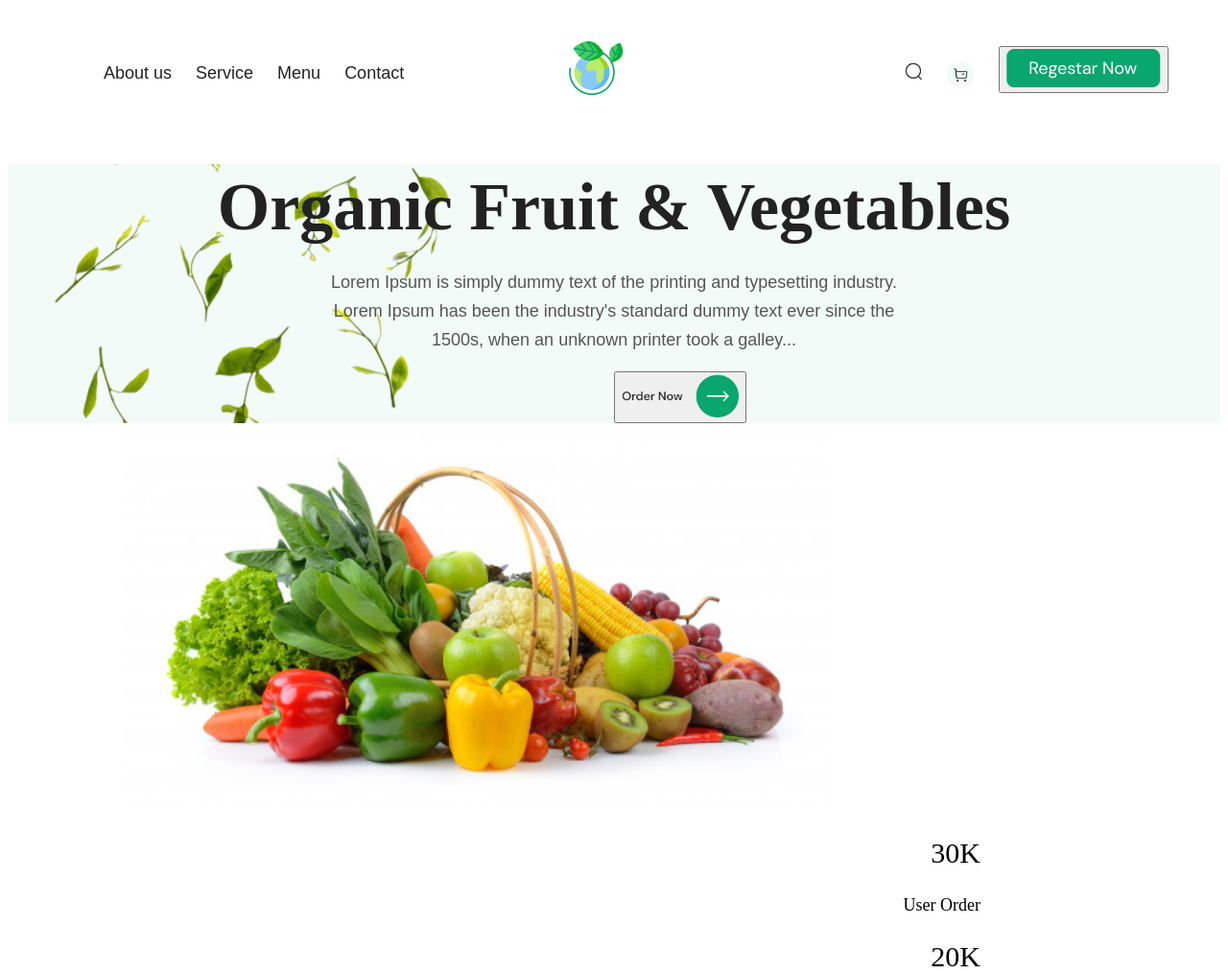
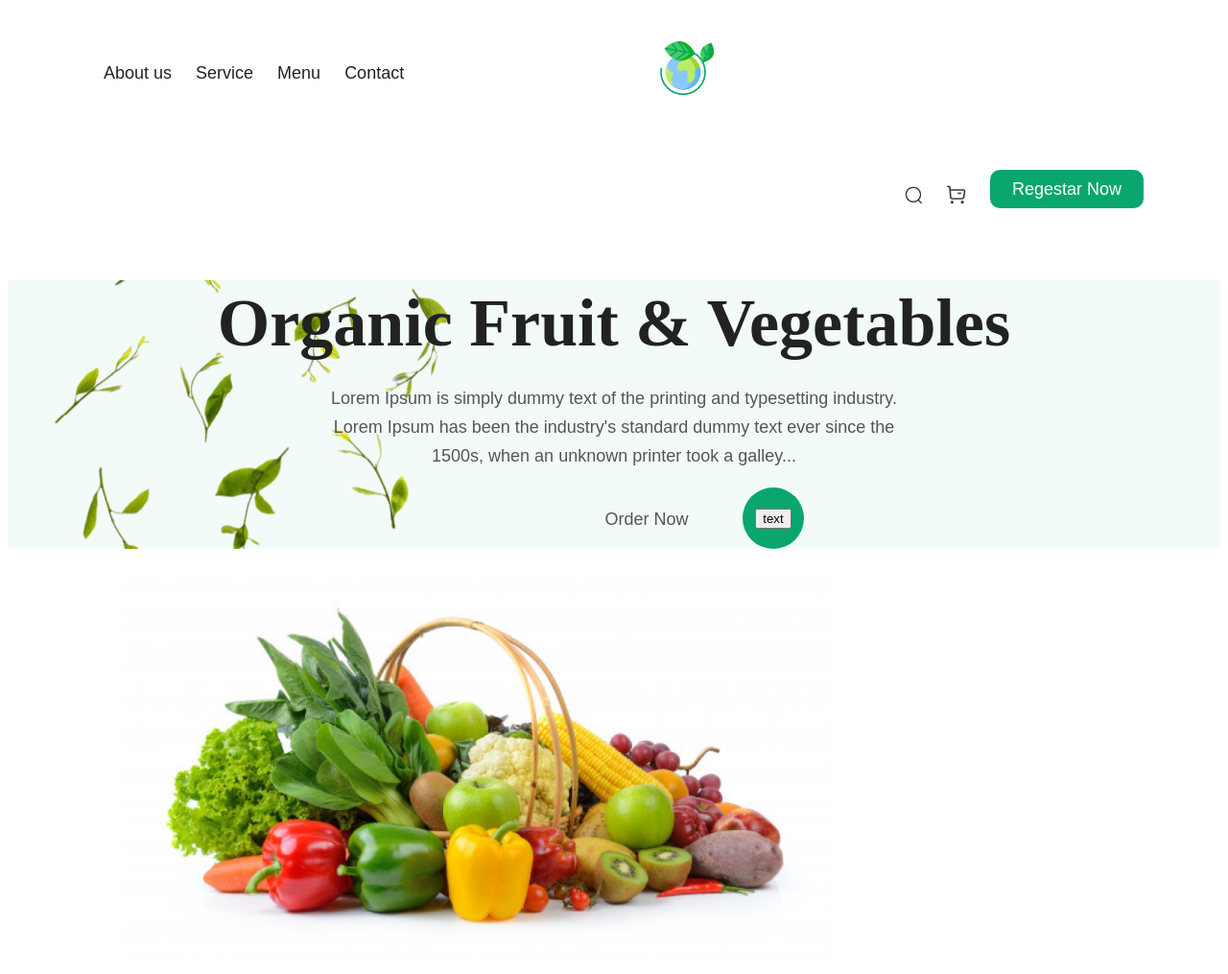
Before and after one commit to JuliaV5/Home-work-7, a plain HTML site: page index.html in a window 1280 px wide. Shown: the top 1015 px of the page at 96% size. Drawn offline with Linux system fonts and the light colour scheme.

Commit message:
add button css

```diff
--- a/css/style.css
+++ b/css/style.css
@@ -195,7 +195,7 @@ h6 {
 .w40{
     width: 400px;
     float: left;
-    margin: 40px 25px 40px 60px;
+    margin: 40px 120px 40px 60px;
 }
 
 .w40right{
@@ -236,6 +236,33 @@ a {
     margin: 35px 100px;
 }
 
+.btt{
+    background: #09A66D;
+    border: none;
+    color: white;
+    text-align: center;
+    text-decoration: none;
+    transition-duration: 0.4s;
+    cursor: pointer;
+    border-radius: 10px;
+    display: flex;
+    align-items: center;
+    justify-content: center;
+    height: 40px;
+    width: 160px;
+    font-size: 18px;
+}
+
+.textButt{
+    width: 114px;
+    height: 20px;
+    font-family: 'DM Sans';
+    font-style: normal;
+    font-weight: 400;
+    font-size: 18px;
+    line-height: 20px;
+}
+
 .s1 {
     background-color: #F3FBF8;
     background-image: url(../img/freshMelientha.png);
@@ -265,9 +292,43 @@ p {
     text-align: center;
 }
 
+.Button2{
+    width: 100%;
+    max-width: 1400px;
+    margin: 0 auto;
+    position: relative;
+}
+.text-btt2{
+    width: 200px;
+    float: left;
+    height: 90px;
+    text-align: center;
+    color: #222222;
+    font-weight: 600;
+    line-height: 30px;
+    margin-left: 566px;
+}
+
 .btt2 {
-    position: relative;
-    left: 50%;
+    background: #09A66D;
+    border: none;
+    color: white;
+    text-align: center;
+    text-decoration: none;
+    transition-duration: 0.4s;
+    cursor: pointer;
+    border-radius: 100%;
+    display: flex;
+    align-items: center;
+    justify-content: center;
+    height: 64px;
+    width: 64px;
+    font-size: 18px;
+}
+
+i.fa-solid{
+    font-size: 50px;
+    color:white;
 }
 
 .s2{
@@ -277,6 +338,7 @@ p {
 }
 
 .s3{
+    font-family: 'DM Sans';
     width: 150px;
     margin-right: 250px;
     float: right;
@@ -437,7 +499,6 @@ li footer{
 a.footer{
     float: right;
     overflow: auto;
-    weight: 20px;;
 }
 
 ul.footer :first-child {
--- a/index.html
+++ b/index.html
@@ -9,6 +9,7 @@
     <link type="image/x-icon" href="./img/planet-earth_logo.png" rel="shortcut icon">
 
     <link rel="stylesheet" type="text/css" href="./css/style.css">
+    <script src="https://use.fontawesome.com/4f0bca08ec.js"></script>
     <style>
         body{
             font-family: 'DM Sans', sans-serif;
@@ -36,10 +37,10 @@
             <div class="w40right">
                 <ul class="rightMenu">
                     <li><a href=""><img src="./img/icons/Search.png" alt="search" height="20"/></a></li>
-                    <li><a href=""><img src="./img/icons/icon_buy.png" alt="buy" height="28"/></a></li>
+                    <li><a href=""><img src="./img/icons/Buy.png" alt="buy" height="20"/></a></li>
                 </ul>
-                <form>
-                   <button><img src="./img/icons/button_register.png" alt="button_register" height="40"/></button>
+                <form action="" >
+                    <button class="btt" class="textButt" type="button" name="button">Regestar Now</button>
                 </form>
            </div>
 
@@ -53,9 +54,19 @@
 
              <p class="blocktext">Lorem Ipsum is simply dummy text of the printing and typesetting industry.<br> Lorem Ipsum has been the industry's standard dummy text ever since the <br>1500s, when an unknown printer took a galley...</p>
 
-             <form>
-                 <button class="btt2"><img src="./img/icons/arrow_right.png" alt="button_arrow" height="45"/> </button>
+            <div class="Button2">
+             <div class="text-btt2">
+                <form >
+                 <p>Order Now</p>
              </form>
+             </div>
+
+             <div class="btt2">
+                 <button type="btt" type="buttom" name="button" height="20px">text</button>
+             </div>
+            </div>
+
+
 
              <div class="s2" class="container">
                   <img src="./img/vegetables-fruits-white_55883-892 1.png" alt="fruits_vegetables" height="400"/>
```
Also changed, not shown: img/icons/Buy.png (added), img/icons/button_arrow_right.png (deleted), img/icons/button_register.png (deleted).
